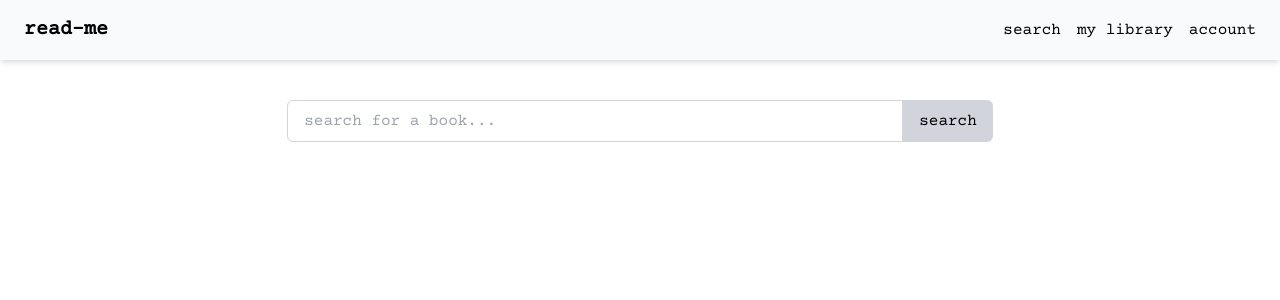
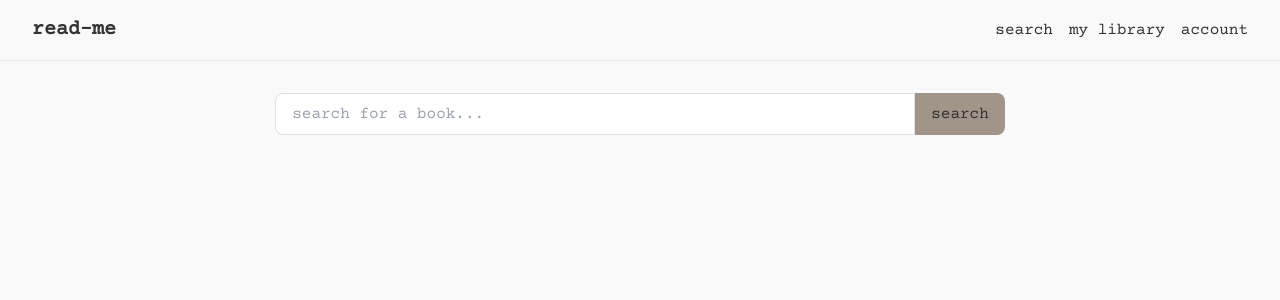
Before and after one commit to ssendns/read-me, a React (Vite) app in the folder frontend/: page /search in a window 1280 px wide. Shown: the top 300 px of the page. Built offline with nearby package versions, Linux system fonts and the light colour scheme.

Commit message:
created a theme with global variables

```diff
--- /dev/null
+++ b/frontend/src/assets/theme.css
@@ -0,0 +1,46 @@
+@tailwind base;
+@tailwind components;
+@tailwind utilities;
+
+:root {
+  --color-primary: #2c3e50;
+  --color-accent: #a19589;
+  --color-accent-hover: #8d8276;
+  --color-bg: #f9f9f9;
+  --color-text: #333333;
+  --color-muted: #7f8c8d;
+  --color-white: #ffffff;
+  --color-border: #e0e0e0;
+  --color-hover: #dcdcdc;
+
+  --radius-xs: 0.125rem;
+  --radius-sm: 0.25rem;
+  --radius-md: 0.5rem;
+  --radius-lg: 1rem;
+  --radius-xl: 2rem;
+
+  --shadow-sm: 1px 1px 2px rgba(0, 0, 0, 0.05);
+  --shadow-md: 1px 4px 12px rgba(0, 0, 0, 0.1);
+  --shadow-lg: 1px 6px 20px rgba(0, 0, 0, 0.15);
+
+  --space-xs: 0.5rem;
+  --space-sm: 1rem;
+  --space-md: 2rem;
+  --space-lg: 4rem;
+  --space-xl: 6rem;
+  --space-gutter: 1.5rem;
+
+  --space-section: 4rem;
+  --space-block: 2rem;
+
+  --font-main: "Courier Prime", monospace;
+  --font-alt: system-ui, sans-serif;
+
+  --max-width-container: 1280px;
+  --max-width-content: 768px;
+  --max-width-narrow: 512px;
+}
+
+body {
+  @apply font-typewriter;
+}
--- a/frontend/src/components/BookCard.jsx
+++ b/frontend/src/components/BookCard.jsx
@@ -4,15 +4,17 @@ export default function BookCard({ id, title, author, coverUrl }) {
   return (
     <Link
       to={`/books/${id}`}
-      className="bg-white rounded-xl shadow p-2 flex flex-col items-center justify-center w-60 hover:shadow-md transition"
+      className="bg-bg text-text rounded-lg shadow-card p-block flex flex-col items-center justify-center w-60 hover:shadow-md transition font-typewriter"
     >
       <img
         src={coverUrl}
         alt={title}
         className="w-32 h-48 object-cover rounded-md mb-4"
       />
-      <h2 className="text-center text-lg font-semibold">{title}</h2>
-      <p className="text-sm text-gray-600 text-center">{author}</p>
+      <h2 className="text-center text-lg font-semibold text-primary">
+        {title}
+      </h2>
+      <p className="text-sm text-muted text-center">{author}</p>
     </Link>
   );
 }
--- a/frontend/src/components/BookList.jsx
+++ b/frontend/src/components/BookList.jsx
@@ -36,8 +36,8 @@ export default function BookList({ query = "harry potter" }) {
   }, [query]);
 
   return (
-    <section className="px-4 py-8">
-      <div className="max-w-7xl mx-auto grid grid-cols-2 sm:grid-cols-2 md:grid-cols-3 lg:grid-cols-4 gap-10">
+    <section className="px-layoutX py-layoutY bg-bg text-text font-typewriter">
+      <div className="max-w-7xl mx-auto grid grid-cols-2 sm:grid-cols-2 md:grid-cols-3 lg:grid-cols-4 gap-gutter">
         {books.map((book) => (
           <BookCard key={book.id} {...book} />
         ))}
--- a/frontend/src/components/Header.jsx
+++ b/frontend/src/components/Header.jsx
@@ -2,7 +2,7 @@ import { Link } from "react-router-dom";
 
 export default function Header() {
   return (
-    <header className="bg-gray-50 text-black px-6 py-4 shadow-md flex justify-between items-center">
+    <header className="bg-bg text-text px-layoutX py-layoutY border-b border-color-border flex justify-between items-center font-typewriter">
       <Link to="/" className="hover:underline font-bold text-xl">
         read-me
       </Link>
--- a/frontend/src/components/Hero.jsx
+++ b/frontend/src/components/Hero.jsx
@@ -2,9 +2,14 @@ import { Link } from "react-router-dom";
 
 export default function Hero() {
   return (
-    <section className="text-center py-16">
-      <h2 className="text-4xl font-bold mb-4">nothing beats a good book</h2>
-      <Link to="/search" className="text-lg text-gray-700 hover:underline">
+    <section className="text-center py-section  border-b border-color-border">
+      <h2 className="text-4xl font-bold mb-4 font-primary">
+        nothing beats a good book
+      </h2>
+      <Link
+        to="/search"
+        className="text-lg text-muted hover:underline font-primary"
+      >
         explore now
       </Link>
     </section>
--- a/frontend/src/components/SearchBar.jsx
+++ b/frontend/src/components/SearchBar.jsx
@@ -11,17 +11,20 @@ export default function SearchBar({ onSearch }) {
   };
 
   return (
-    <form onSubmit={handleSubmit} className="flex justify-center mb-6">
+    <form
+      onSubmit={handleSubmit}
+      className="flex justify-center py-layoutY bg-bg"
+    >
       <input
         type="text"
         placeholder="search for a book..."
         value={input}
         onChange={(e) => setInput(e.target.value)}
-        className="w-2/3 sm:w-1/2 px-4 py-2 border border-gray-300 rounded-l-md focus:outline-none"
+        className="w-2/3 sm:w-1/2 px-4 py-2 border border-border text-text bg-white rounded-l-md focus:outline-none font-primary"
       />
       <button
         type="submit"
-        className="px-4 py-2 bg-gray-300 text-black rounded-r-md"
+        className="px-4 py-2 bg-accent text-text rounded-r-md font-primary hover:bg-accenthover"
       >
         search
       </button>
--- a/frontend/src/index.css
+++ b/frontend/src/index.css
@@ -1,3 +1,5 @@
+@import "./assets/theme.css";
+
 @tailwind base;
 @tailwind components;
 @tailwind utilities;
--- a/frontend/src/pages/BookPage.jsx
+++ b/frontend/src/pages/BookPage.jsx
@@ -16,7 +16,7 @@ export default function BookPage() {
     <>
       <Header />
       <main className="mx-auto">
-        <div className="min-h-[60vh] flex flex-col md:flex-row items-start gap-10 mt-10 mb-10 mr-20">
+        <div className="min-h-[60vh] flex flex-col md:flex-row items-start gap-10 mt-10 mb-10 md:mr-section">
           <div className="w-full md:w-1/2 flex items-center justify-center min-h-[60vh]">
             <img
               src={book.coverUrl}
@@ -28,20 +28,20 @@ export default function BookPage() {
           <div className="flex flex-col justify-between w-full md:w-1/2 min-h-[60vh]">
             <div>
               <h1 className="text-3xl font-bold mb-2">{book.title}</h1>
-              <p className="text-lg text-gray-700 mb-4">by {book.author}</p>
-              <p className="text-gray-600">{book.description}</p>
+              <p className="text-lg text-muted mb-4">by {book.author}</p>
+              <p className="text-subtle">{book.description}</p>
             </div>
 
             <div className="pt-6">
-              <button className="bg-gray-300 text-black px-6 py-2 rounded hover:bg-gray-400 transition">
+              <button className="bg-accent text-on-accent px-6 py-2 rounded hover:bg-accenthover transition">
                 add to library
               </button>
             </div>
           </div>
         </div>
 
-        <section className="bg-gray-50">
-          <h2 className="text-2xl font-bold pt-9 mr-9 ml-9">similar books</h2>
+        <section className="bg-bg">
+          <h2 className="text-2xl font-bold pt-9 px-section">similar books</h2>
           <BookList query={book.genre || "fiction"} />
         </section>
       </main>
--- a/frontend/src/pages/LandingPage.jsx
+++ b/frontend/src/pages/LandingPage.jsx
@@ -19,21 +19,22 @@ const GENRES = [
 
 export default function LandingPage() {
   const [selectedGenre, setSelectedGenre] = useState("fiction");
+
   return (
     <>
       <Header />
       <Hero />
-      <section className="min-h-screen bg-gray-50 px-6 py-10">
+      <section className="bg-bg min-h-screen px-section py-10">
         <div className="overflow-x-auto scrollbar-hide">
-          <div className="flex gap-5 sm:gap-10 px-4 py-2 whitespace-nowrap text-xl sm:text-2xl font-bold">
+          <div className="flex gap-5 sm:gap-10 px-section py-2 whitespace-nowrap text-xl sm:text-2xl font-bold">
             {GENRES.map((genre) => (
               <button
                 key={genre}
                 onClick={() => setSelectedGenre(genre)}
                 className={`transition ${
                   selectedGenre === genre
-                    ? "text-black underline underline-offset-8"
-                    : "text-gray-700 hover:text-black hover:underline"
+                    ? "text-active underline underline-offset-8"
+                    : "text-muted hover:text-active hover:underline"
                 }`}
               >
                 {genre}
--- a/frontend/src/pages/SearchPage.jsx
+++ b/frontend/src/pages/SearchPage.jsx
@@ -7,12 +7,12 @@ export default function SearchPage() {
   const [query, setQuery] = useState("");
 
   return (
-    <>
+    <div className="bg-bg min-h-screen">
       <Header />
-      <main className="min-h-screen px-6 py-10">
+      <main className="text-center bg-bg py-layoutY">
         <SearchBar onSearch={setQuery} />
         {query && <BookList query={query} />}
       </main>
-    </>
+    </div>
   );
 }
--- a/frontend/tailwind.config.js
+++ b/frontend/tailwind.config.js
@@ -1,10 +1,52 @@
-/** @type {import('tailwindcss').Config} */
+const defaultTheme = require("tailwindcss/defaultTheme");
+
 export default {
   content: ["./index.html", "./src/**/*.{js,ts,jsx,tsx}"],
   theme: {
     extend: {
+      colors: {
+        primary: "var(--color-primary)",
+        accent: "var(--color-accent)",
+        accenthover: "var(--color-accent-hover)",
+        bg: "var(--color-bg)",
+        text: "var(--color-text)",
+        muted: "var(--color-muted)",
+        white: "var(--color-white)",
+        border: "var(--color-border)",
+        hover: "var(--color-hover)",
+      },
       fontFamily: {
-        typewriter: ['"Courier Prime"', "monospace"],
+        typewriter: ["'Courier Prime'", "monospace"],
+        sans: [...defaultTheme.fontFamily.sans],
+      },
+      borderRadius: {
+        xs: "var(--radius-xs)",
+        sm: "var(--radius-sm)",
+        md: "var(--radius-md)",
+        lg: "var(--radius-lg)",
+        xl: "var(--radius-xl)",
+      },
+      boxShadow: {
+        sm: "var(--shadow-sm)",
+        md: "var(--shadow-md)",
+        lg: "var(--shadow-lg)",
+      },
+      spacing: {
+        xs: "var(--space-xs)",
+        sm: "var(--space-sm)",
+        md: "var(--space-md)",
+        lg: "var(--space-lg)",
+        xl: "var(--space-xl)",
+        gutter: "var(--space-gutter)",
+        section: "var(--space-section)",
+        block: "var(--space-block)",
+        layoutY: "1rem",
+        layoutX: "2rem",
+      },
+      maxWidth: {
+        container: "var(--max-width-container)",
+        content: "var(--max-width-content)",
+        narrow: "var(--max-width-narrow)",
       },
     },
   },
```
